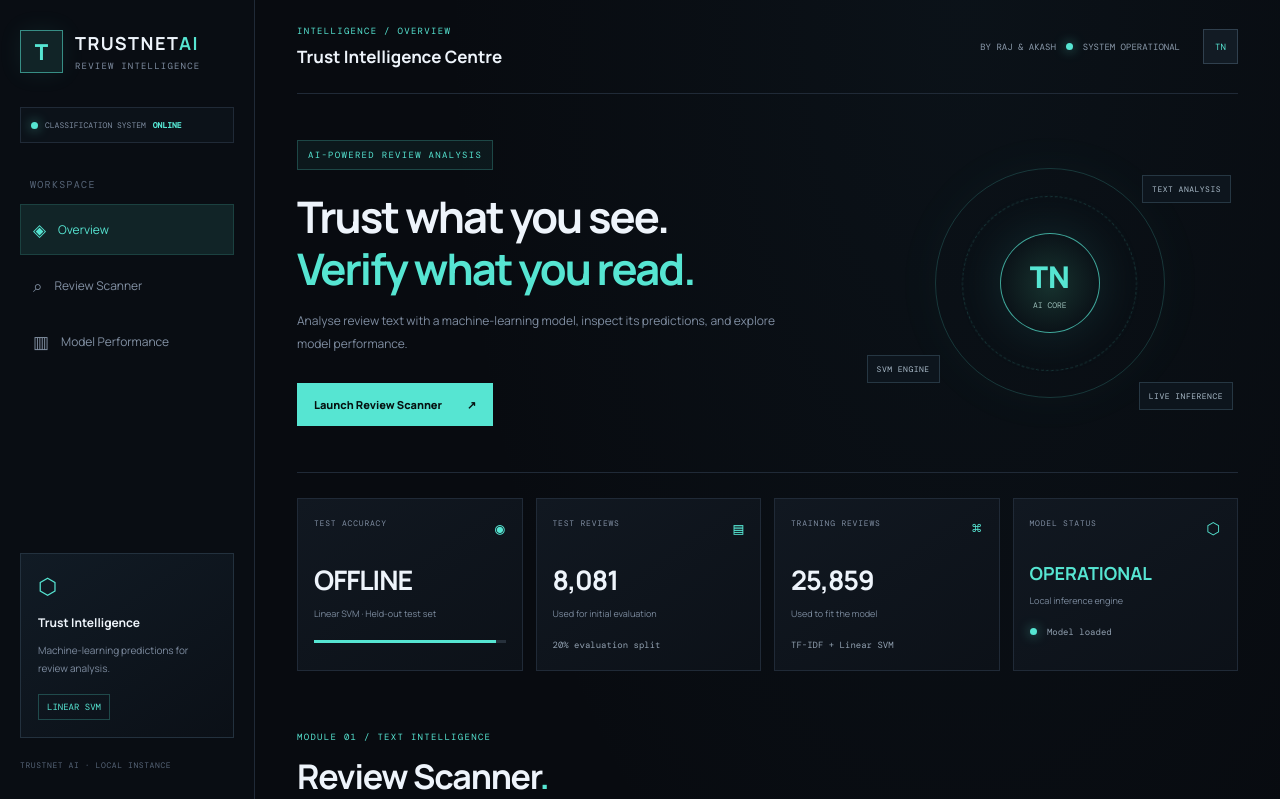
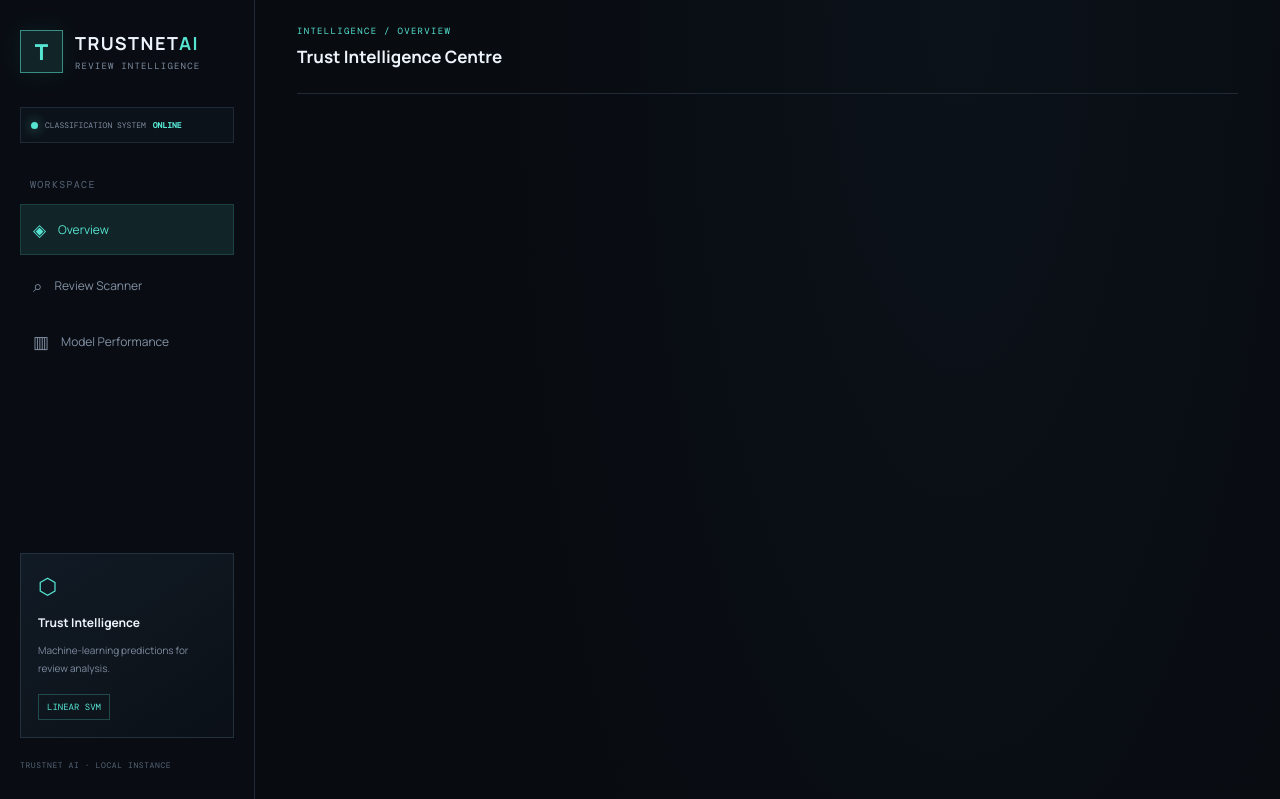
Before and after one commit to rajkpanda0204-bit/trustnet-ai, a Flask app: page / in a window 1280 px wide. Shown: the top 799 px of the page. Run offline with Flask 3, Linux system fonts and the light colour scheme; some libraries are stand-ins or nearby versions.

Commit message:
Remove project author credits

```diff
--- a/templates/index.html
+++ b/templates/index.html
@@ -61,11 +61,7 @@
 
                 </div>
 
-                <div class="topbar-right">
-                    <p>BY RAJ & AKASH</p>
-                    <span class="live-indicator"></span>
-                    <span>SYSTEM OPERATIONAL</span>
-                    <div class="avatar">TN</div>
+
 
 
 
```
